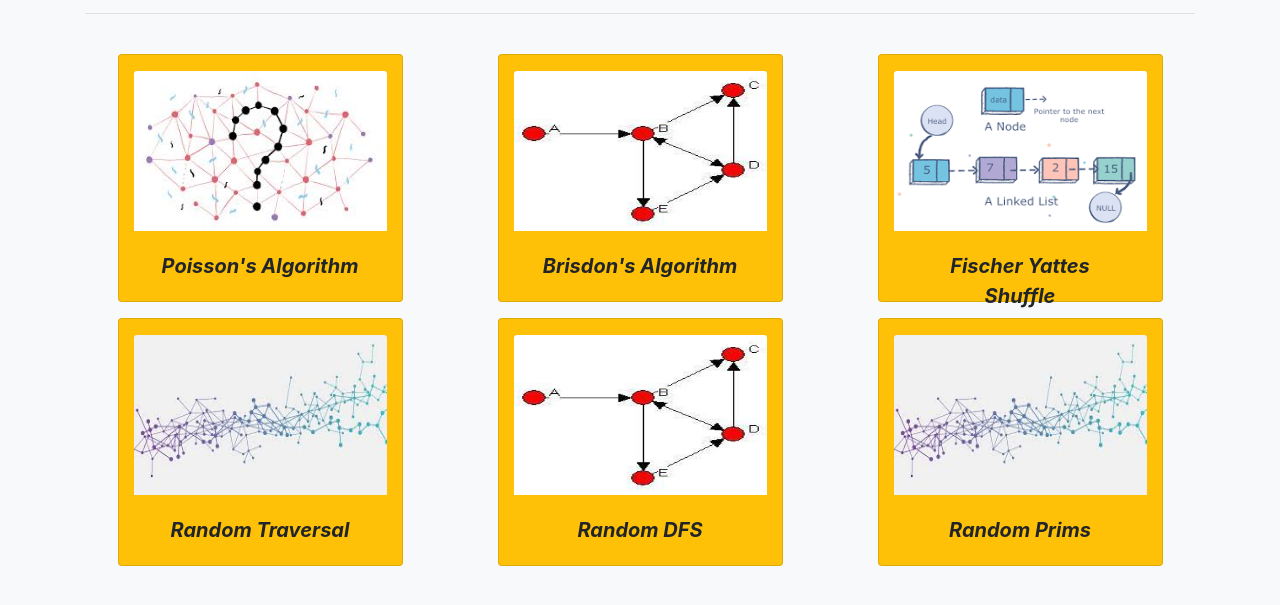
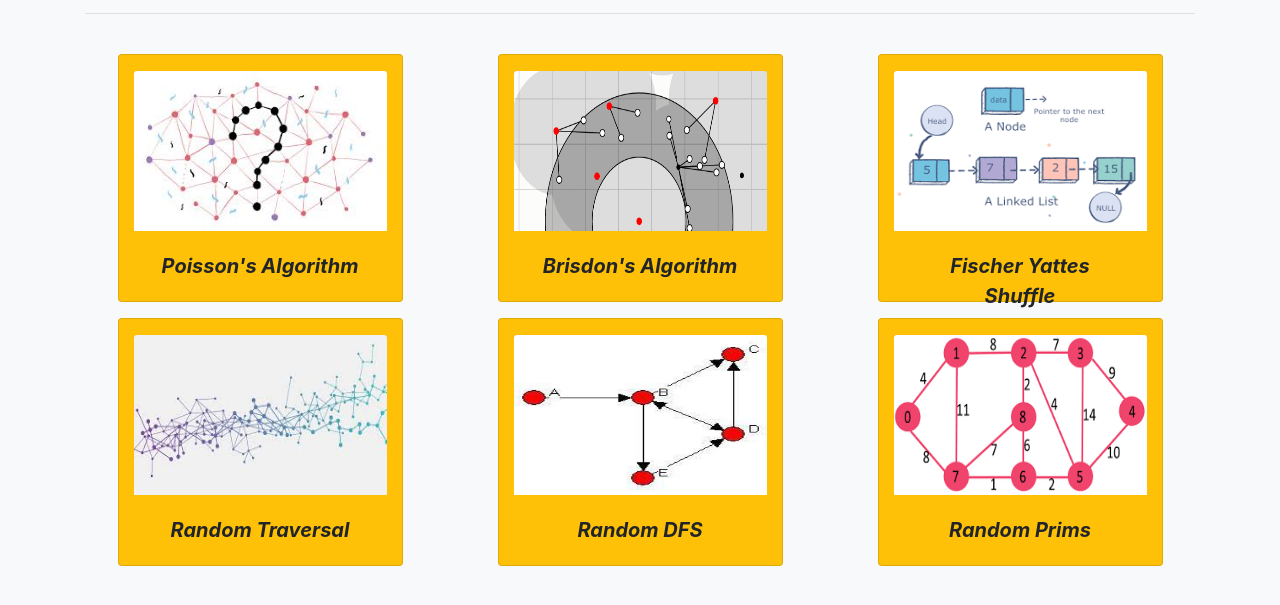
Before and after one commit to nisargnparikh/algorithm_visualizer, a plain HTML site: page index.html in a window 1280 px wide. Shown: the part 123-728 px from the top of the page. Drawn offline with nearby package versions, Linux system fonts and the light colour scheme.

Commit message:
Update index.html

```diff
--- a/index.html
+++ b/index.html
@@ -57,7 +57,7 @@
         </div>
         <div class="card col-lg-3 mb-3 pt-3 bg-warning">
           <a href="Algorithm visualization/bost.ocks.org/mike/algorithms/brisdon.html">
-            <img src="Algorithm visualization/bost.ocks.org/mike/algorithms/img/graph.jpg" class="card-img-top"
+            <img src="Algorithm visualization/bost.ocks.org/mike/algorithms/img/brisdon.png" class="card-img-top"
           /></a>
           <div class="card-body text-center font-weight-bold font-italic">
             <p>Brisdon's Algorithm</p>
@@ -93,7 +93,7 @@
         </div>
         <div class="card col-lg-3 mb-3 pt-3 bg-warning">
           <a href="Algorithm visualization/bost.ocks.org/mike/algorithms/randomtraversal.html#prims">
-            <img src="Algorithm visualization/bost.ocks.org/mike/algorithms/img/merge.jpg" class="card-img-top"
+            <img src="Algorithm visualization/bost.ocks.org/mike/algorithms/img/prims.png" class="card-img-top"
           /></a>
           <div class="card-body text-center font-weight-bold font-italic">
             <p>Random Prims</p>
```
